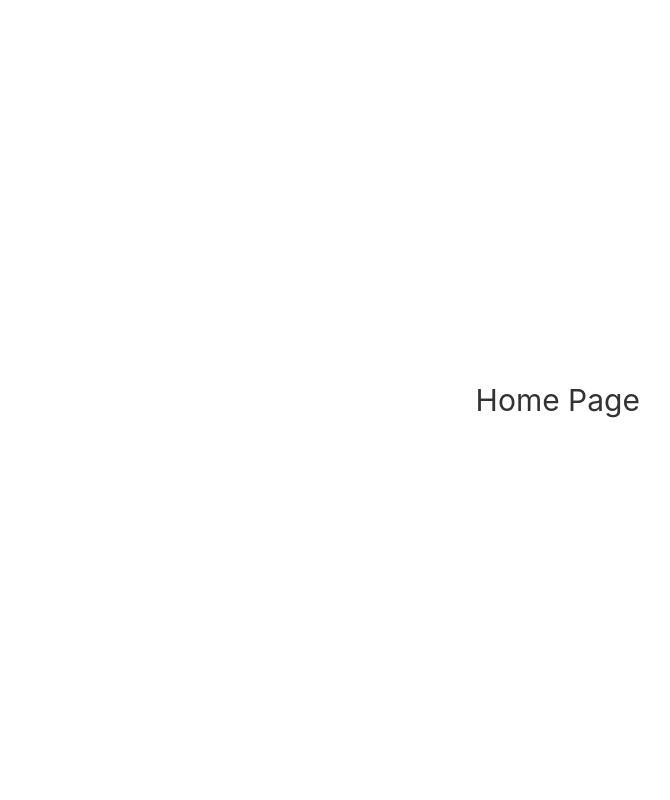
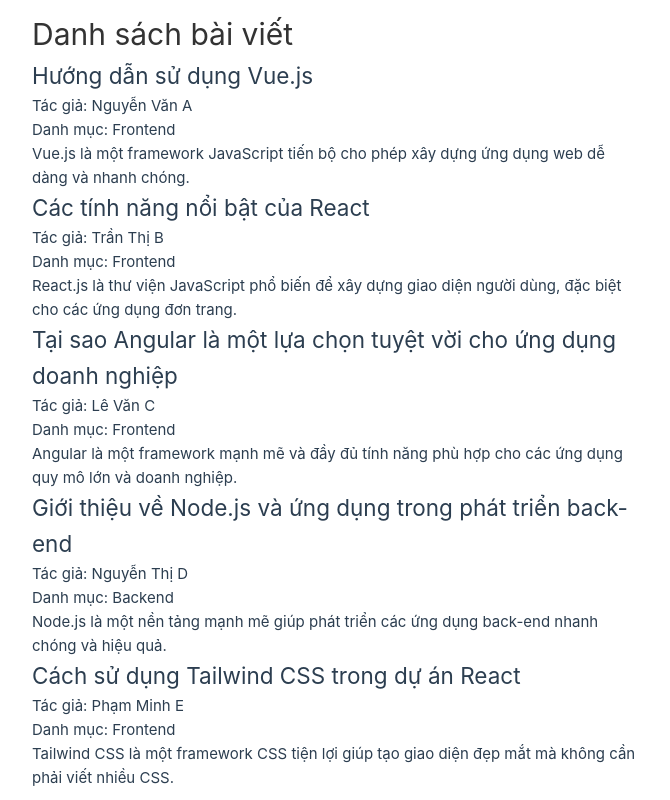
Before and after one commit to luandevweb2302/Website_post_VueJS3, a Vue app: page / in a window 1280 px wide. Shown: the whole page, without its empty margins (0-670 px from the left). Built offline with nearby package versions, Linux system fonts and the light colour scheme; data requests are answered from the project's data file.

Commit message:
code loading post in homepage

```diff
--- a/db.json
+++ b/db.json
@@ -12,5 +12,74 @@
       "email": "2@gmail.com",
       "password": "123456"
     }
+  ],
+  "posts": [
+    {
+      "id": 1,
+      "title": "Hướng dẫn sử dụng Vue.js",
+      "content": "Vue.js là một framework JavaScript tiến bộ cho phép xây dựng ứng dụng web dễ dàng và nhanh chóng.",
+      "author": "Nguyễn Văn A",
+      "published": true,
+      "created_at": "2024-11-29T08:30:00Z",
+      "updated_at": "2024-11-29T09:00:00Z",
+      "category": "Frontend"
+    },
+    {
+      "id": 2,
+      "title": "Các tính năng nổi bật của React",
+      "content": "React.js là thư viện JavaScript phổ biến để xây dựng giao diện người dùng, đặc biệt cho các ứng dụng đơn trang.",
+      "author": "Trần Thị B",
+      "published": false,
+      "created_at": "2024-11-28T10:45:00Z",
+      "updated_at": "2024-11-28T11:00:00Z",
+      "category": "Frontend"
+    },
+    {
+      "id": 3,
+      "title": "Tại sao Angular là một lựa chọn tuyệt vời cho ứng dụng doanh nghiệp",
+      "content": "Angular là một framework mạnh mẽ và đầy đủ tính năng phù hợp cho các ứng dụng quy mô lớn và doanh nghiệp.",
+      "author": "Lê Văn C",
+      "published": true,
+      "created_at": "2024-11-27T14:00:00Z",
+      "updated_at": "2024-11-27T14:30:00Z",
+      "category": "Frontend"
+    },
+    {
+      "id": 4,
+      "title": "Giới thiệu về Node.js và ứng dụng trong phát triển back-end",
+      "content": "Node.js là một nền tảng mạnh mẽ giúp phát triển các ứng dụng back-end nhanh chóng và hiệu quả.",
+      "author": "Nguyễn Thị D",
+      "published": true,
+      "created_at": "2024-11-26T09:15:00Z",
+      "updated_at": "2024-11-26T09:45:00Z",
+      "category": "Backend"
+    },
+    {
+      "id": 5,
+      "title": "Cách sử dụng Tailwind CSS trong dự án React",
+      "content": "Tailwind CSS là một framework CSS tiện lợi giúp tạo giao diện đẹp mắt mà không cần phải viết nhiều CSS.",
+      "author": "Phạm Minh E",
+      "published": false,
+      "created_at": "2024-11-25T16:30:00Z",
+      "updated_at": "2024-11-25T17:00:00Z",
+      "category": "Frontend"
+    }
+  ],
+  "categories": [
+    {
+      "id": 1,
+      "name": "Frontend",
+      "description": "Các bài viết liên quan đến phát triển giao diện người dùng."
+    },
+    {
+      "id": 2,
+      "name": "Backend",
+      "description": "Các bài viết liên quan đến phát triển back-end và server."
+    },
+    {
+      "id": 3,
+      "name": "Full Stack",
+      "description": "Các bài viết liên quan đến phát triển ứng dụng web toàn diện."
+    }
   ]
 }
--- a/src/components/Home.vue
+++ b/src/components/Home.vue
@@ -1,5 +1,64 @@
 <template>
-  <div>
-    <h1>Home Page</h1>
+  <div class="container mx-auto p-4">
+    <h1 class="text-2xl font-bold mb-4">Danh sách bài viết</h1>
+    <div v-if="loading" class="text-center text-gray-500">Đang tải...</div>
+    <div v-if="error" class="text-center text-red-500">{{ error }}</div>
+
+    <!-- Danh sách bài viết -->
+    <div
+      v-if="posts.length"
+      class="grid grid-cols-1 md:grid-cols-2 lg:grid-cols-3 gap-4"
+    >
+      <div
+        v-for="post in posts"
+        :key="post.id"
+        class="p-4 border rounded-lg shadow-md"
+      >
+        <h2 class="text-lg font-semibold mb-2">{{ post.title }}</h2>
+        <p class="text-gray-600 mb-2">Tác giả: {{ post.author }}</p>
+        <p class="text-sm text-gray-500">Danh mục: {{ post.category }}</p>
+        <p class="mt-2 text-justify">{{ post.content }}</p>
+      </div>
+    </div>
+    <div v-else class="text-center text-gray-500">
+      Không có bài viết nào để hiển thị.
+    </div>
   </div>
 </template>
+
+<script>
+import axios from "axios";
+
+export default {
+  data() {
+    return {
+      posts: [], // Lưu danh sách bài viết
+      loading: false, // Trạng thái đang tải
+      error: null, // Lưu lỗi nếu xảy ra
+    };
+  },
+  methods: {
+    async fetchPosts() {
+      this.loading = true;
+      this.error = null;
+      try {
+        const response = await axios.get("http://localhost:5000/posts");
+        this.posts = response.data;
+      } catch (err) {
+        this.error = "Không thể tải dữ liệu bài viết.";
+      } finally {
+        this.loading = false;
+      }
+    },
+  },
+  mounted() {
+    this.fetchPosts();
+  },
+};
+</script>
+
+<style scoped>
+.container {
+  max-width: 1200px;
+}
+</style>
--- a/src/components/signin.vue
+++ b/src/components/pages/auth/signin.vue
@@ -45,7 +45,7 @@
   methods: {
     async handleSignin() {
       try {
-        const response = await axios.get("http://localhost:3000/users", {
+        const response = await axios.get("http://localhost:5000/users", {
           params: { email: this.formData.email },
         });
         const user = response.data.find(
--- a/src/components/signup.vue
+++ b/src/components/pages/auth/signup.vue
@@ -62,7 +62,7 @@
           email: this.formData.email,
           password: this.formData.password,
         };
-        await axios.post("http://localhost:3000/users", newUser);
+        await axios.post("http://localhost:5000/users", newUser);
         alert("Signup successful!");
         this.$router.push("/signin");
       } catch (error) {
--- a/src/router.js
+++ b/src/router.js
@@ -1,7 +1,7 @@
 import { createRouter, createWebHistory } from "vue-router";
 import Home from "./components/Home.vue";
-import Signup from "./components/signup.vue";
-import Signin from "./components/signin.vue";
+import Signup from "./components/pages/auth/signup.vue";
+import Signin from "./components/pages/auth/signin.vue";
 const routes = [
   {
     name: "Home",
--- a/vite.config.js
+++ b/vite.config.js
@@ -1,18 +1,12 @@
-import { fileURLToPath, URL } from 'node:url'
+import { defineConfig } from "vite";
+import vue from "@vitejs/plugin-vue";
 
-import { defineConfig } from 'vite'
-import vue from '@vitejs/plugin-vue'
-import vueDevTools from 'vite-plugin-vue-devtools'
-
-// https://vite.dev/config/
 export default defineConfig({
-  plugins: [
-    vue(),
-    vueDevTools(),
-  ],
-  resolve: {
-    alias: {
-      '@': fileURLToPath(new URL('./src', import.meta.url))
-    },
+  plugins: [vue()],
+  server: {
+    open: true,
   },
-})
+  define: {
+    __VUE_DEVTOOLS__: false, // Tắt Devtools trong Vite
+  },
+});
```
Also changed, not shown: package.json (+7 -5 lines), 1 other file (tests, documents, lock files or other folders).
